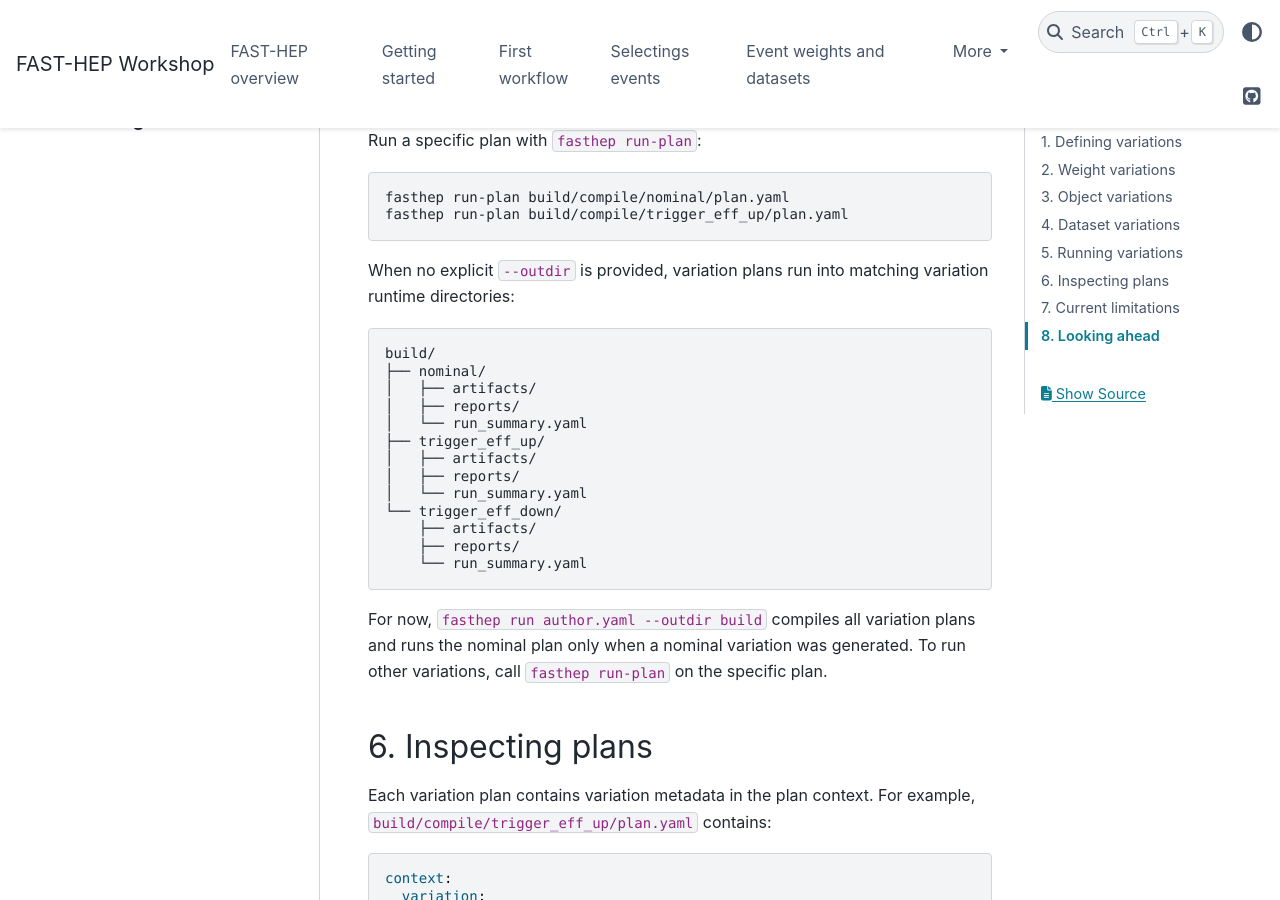
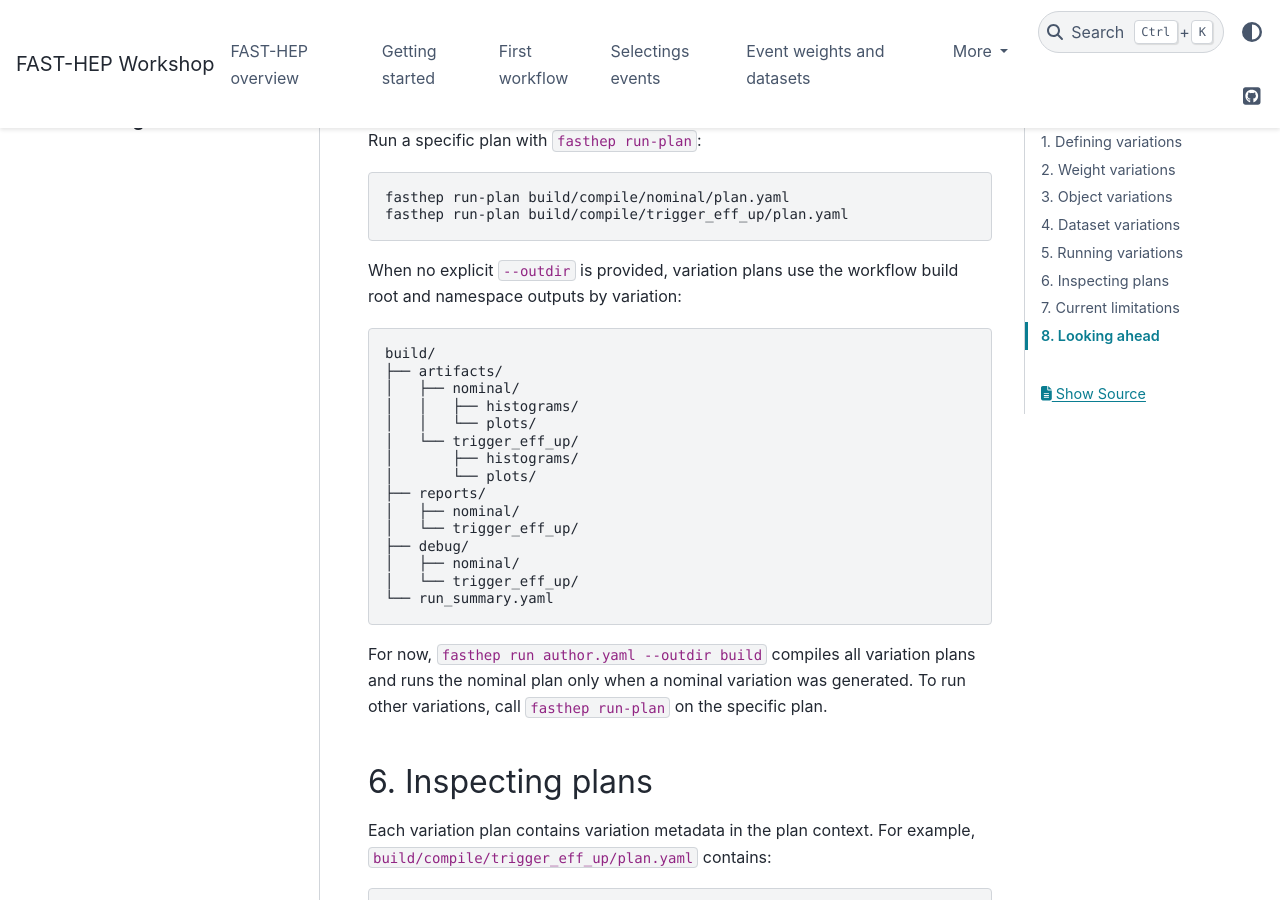
Before and after one commit to FAST-HEP/fasthep-workshop, a Sphinx documentation site: the page built from docs/tutorials/expert/systematics.md, in a window 1280 px wide and 900 px high, scrolled down 5252 px. Built offline with Sphinx 7.4.7 and the PyData theme 0.15.4, drawn with Linux system fonts in a browser that asks for light colours.

Commit message:
docs: add systematics example

````diff
--- a/docs/tutorials/expert/systematics.md
+++ b/docs/tutorials/expert/systematics.md
@@ -258,23 +258,25 @@ fasthep run-plan build/compile/nominal/plan.yaml
 fasthep run-plan build/compile/trigger_eff_up/plan.yaml
 ```
 
-When no explicit `--outdir` is provided, variation plans run into matching
-variation runtime directories:
+When no explicit `--outdir` is provided, variation plans use the workflow build
+root and namespace outputs by variation:
 
 ```text
 build/
-├── nominal/
-│   ├── artifacts/
-│   ├── reports/
-│   └── run_summary.yaml
-├── trigger_eff_up/
-│   ├── artifacts/
-│   ├── reports/
-│   └── run_summary.yaml
-└── trigger_eff_down/
-    ├── artifacts/
-    ├── reports/
-    └── run_summary.yaml
+├── artifacts/
+│   ├── nominal/
+│   │   ├── histograms/
+│   │   └── plots/
+│   └── trigger_eff_up/
+│       ├── histograms/
+│       └── plots/
+├── reports/
+│   ├── nominal/
+│   └── trigger_eff_up/
+├── debug/
+│   ├── nominal/
+│   └── trigger_eff_up/
+└── run_summary.yaml
 ```
 
 For now, `fasthep run author.yaml --outdir build` compiles all variation plans
--- a/src/fasthep_workshop/_version.py
+++ b/src/fasthep_workshop/_version.py
@@ -18,7 +18,7 @@ version_tuple: tuple[int | str, ...]
 commit_id: str | None
 __commit_id__: str | None
 
-__version__ = version = '0.0.1.dev11+g74a0adcb7'
-__version_tuple__ = version_tuple = (0, 0, 1, 'dev11', 'g74a0adcb7')
+__version__ = version = '0.0.1.dev20+g92db0dcab.d20260529'
+__version_tuple__ = version_tuple = (0, 0, 1, 'dev20', 'g92db0dcab.d20260529')
 
 __commit_id__ = commit_id = None
````
Also changed, not shown: 1 other file.
